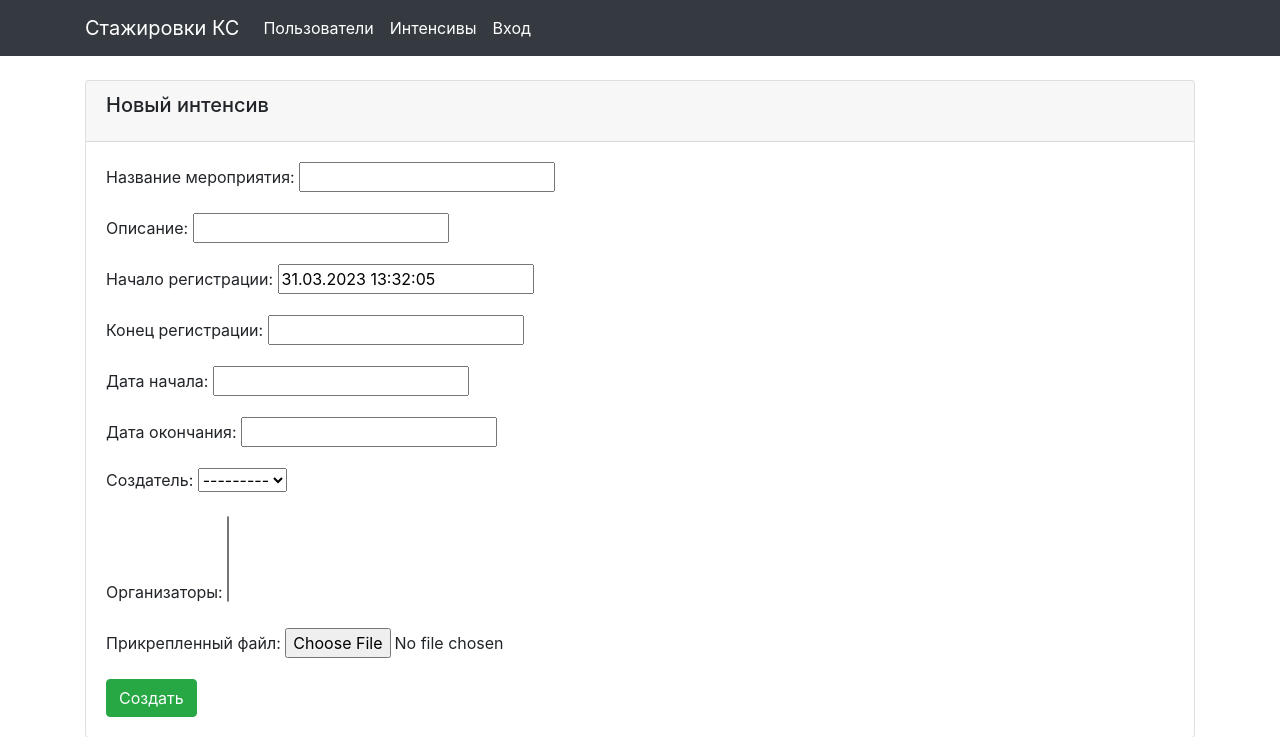
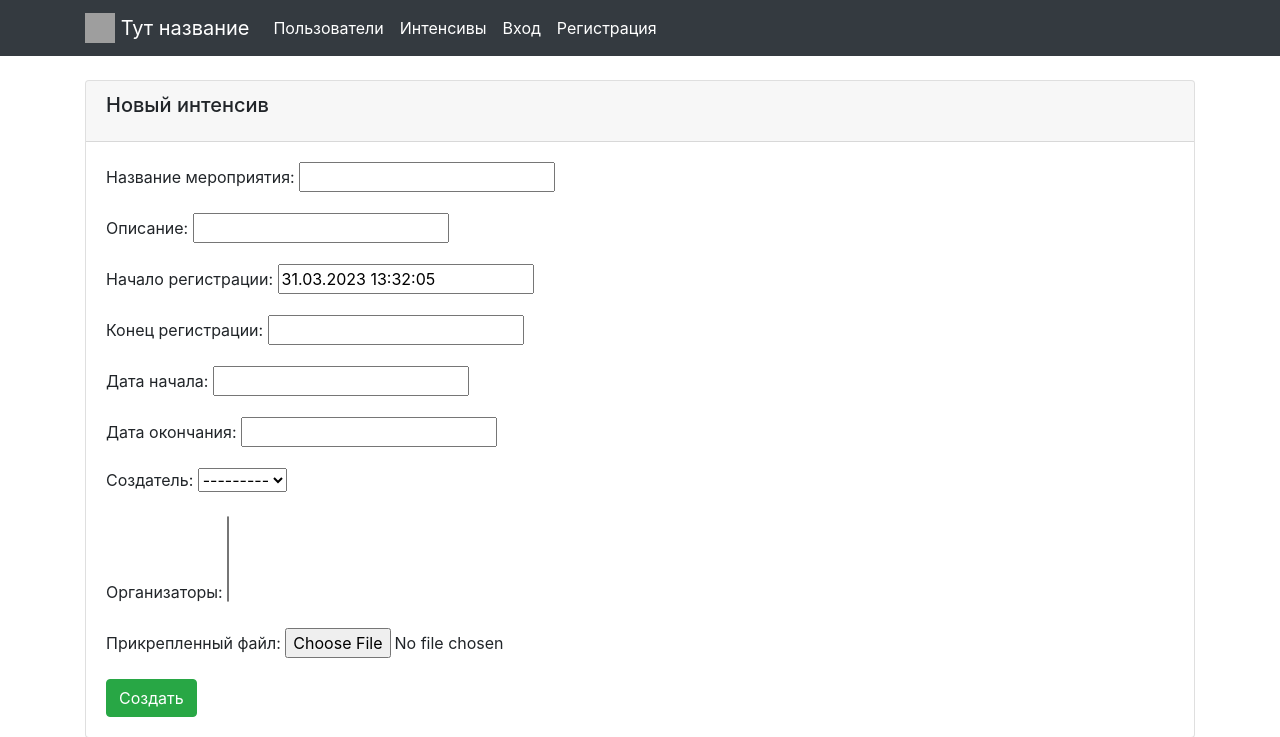
Before and after one commit to fisunoff/hackathon_intensive, a Django app: page /events/create/ in a window 1280 px wide. Shown: the top 737 px of the page. Run offline with Django 4.2, Linux system fonts and the light colour scheme; some libraries are stand-ins or nearby versions; grey boxes are pictures that could not be loaded.

Commit message:
Пофиксил регистрацию

```diff
--- a/hackathon_intensive/urls.py
+++ b/hackathon_intensive/urls.py
@@ -18,7 +18,7 @@ from django.conf.urls.static import static
 from django.contrib import admin
 from django.contrib.auth.views import PasswordChangeView, PasswordChangeDoneView
 from django.urls import path, include
-
+from extended_user.views import SignUp
 
 urlpatterns = [
     path('', include('news.urls')),
@@ -27,7 +27,7 @@ urlpatterns = [
     path('accounts/password-change/', PasswordChangeView.as_view(template_name='registration/password_change_form.html'), name='password_change'),
     path('accounts/password-change/done/', PasswordChangeDoneView.as_view(), name='password_change_done'),
     path('register/', include('extended_user.urls'), name='signup'),
-    # path('register/', RegisterUser.as_view(),name='register')
+    path('reg/', SignUp.as_view(), name='reg'),
     path('users/', include('extended_user.urls')),
     path('events/', include('event.urls')),
     path('reg_events/', include('reg_event.urls')),
--- a/templates/base.html
+++ b/templates/base.html
@@ -22,7 +22,10 @@
         {% block navbar %}
     <nav class="navbar navbar-expand-lg navbar-dark bg-dark">
         <div class="container">
-            <a class="navbar-brand" href="/">Стажировки КС</a>
+            <a class="navbar-brand" href="#">
+            <img src="/assets/brand/bootstrap-solid.svg" width="30" height="30" class="d-inline-block align-top" alt="">
+                Тут название
+          </a>
             <button class="navbar-toggler" type="button" data-toggle="collapse" data-target="#navbarSupportedContent"
                     aria-controls="navbarSupportedContent" aria-expanded="false" aria-label="Toggle navigation">
                 <span class="navbar-toggler-icon"></span>
@@ -46,6 +49,14 @@
                             <a class="nav-link" href="{% url 'login' %}">Вход</a>
                         {% endif %}
                     </li>
+                    <li class="nav-item active">
+                        {% if user.is_authenticated %}
+                            <a class="nav-link"
+                               href="{% url 'profile-detail' user.profile.id %}">Привет, {{ user.profile.name }}</a>
+                        {% else %}
+                            <a class="nav-link" href="{% url 'reg' %}">Регистрация</a>
+                        {% endif %}
+                    </li>
                 </ul>
             </div>
         </div>
```
